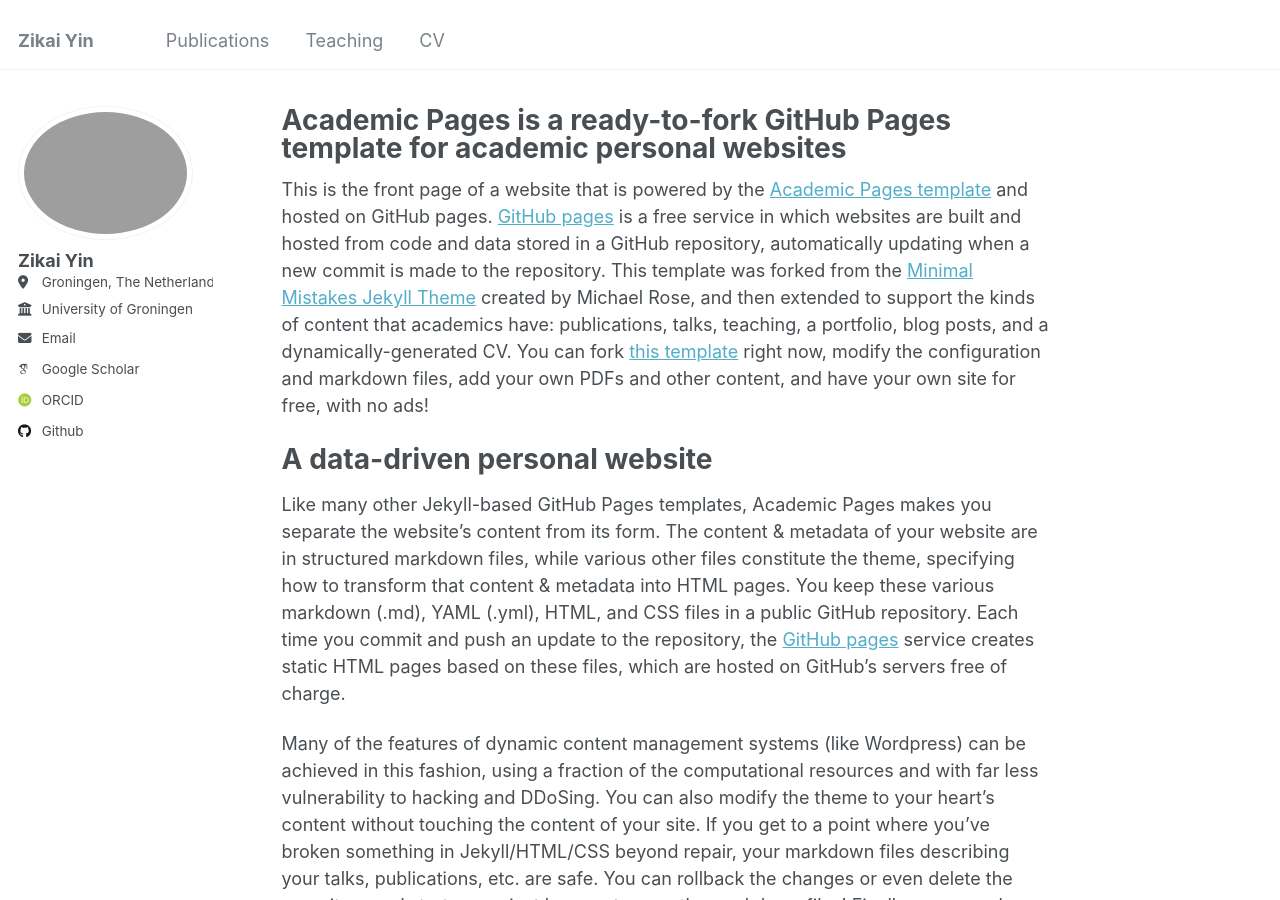
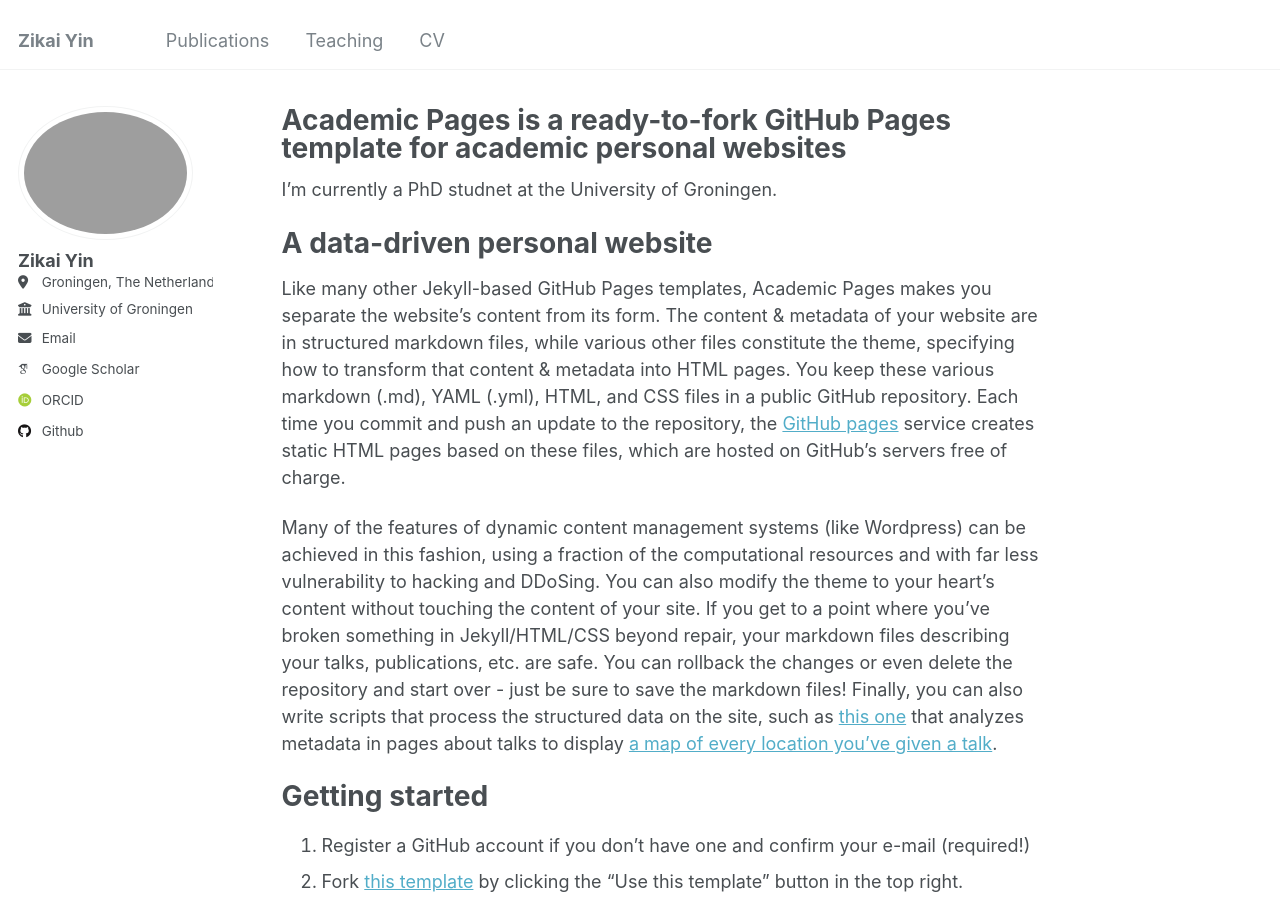
Before and after one commit to andrewsilver1997/andrewsilver1997.github.io, a Jekyll site: the page built from _pages/about.md, in a window 1280 px wide and 900 px high. Built offline with Jekyll 4.4.1, drawn with Linux system fonts in a browser that asks for light colours; some web fonts are replaced.

Commit message:
Update about.md

```diff
--- a/_pages/about.md
+++ b/_pages/about.md
@@ -6,8 +6,7 @@ redirect_from:
   - /about/
   - /about.html
 ---
-
-This is the front page of a website that is powered by the [Academic Pages template](https://github.com/academicpages/academicpages.github.io) and hosted on GitHub pages. [GitHub pages](https://pages.github.com) is a free service in which websites are built and hosted from code and data stored in a GitHub repository, automatically updating when a new commit is made to the repository. This template was forked from the [Minimal Mistakes Jekyll Theme](https://mmistakes.github.io/minimal-mistakes/) created by Michael Rose, and then extended to support the kinds of content that academics have: publications, talks, teaching, a portfolio, blog posts, and a dynamically-generated CV. You can fork [this template](https://github.com/academicpages/academicpages.github.io) right now, modify the configuration and markdown files, add your own PDFs and other content, and have your own site for free, with no ads!
+I'm currently a PhD studnet at the University of Groningen.
 
 A data-driven personal website
 ======
```
